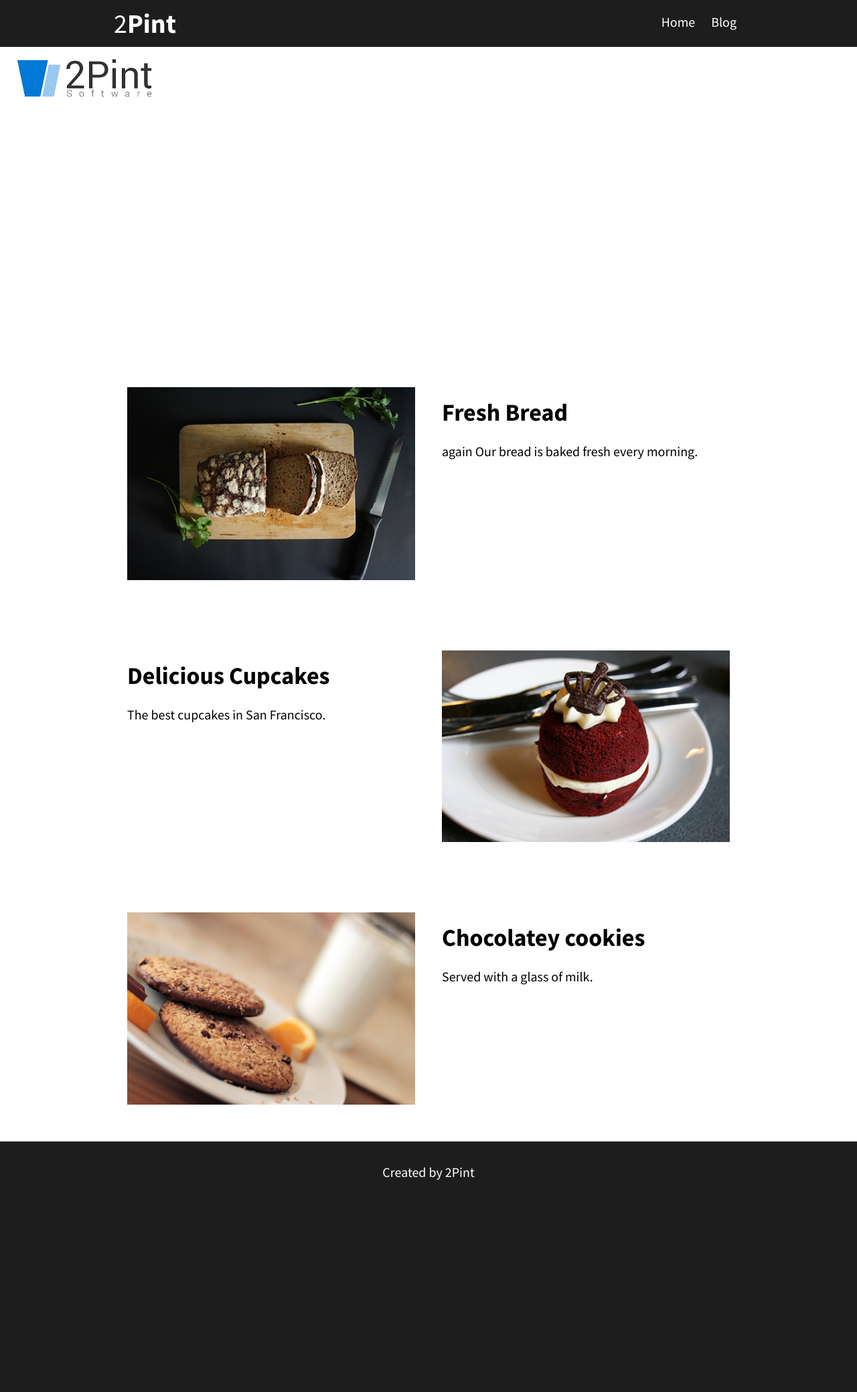
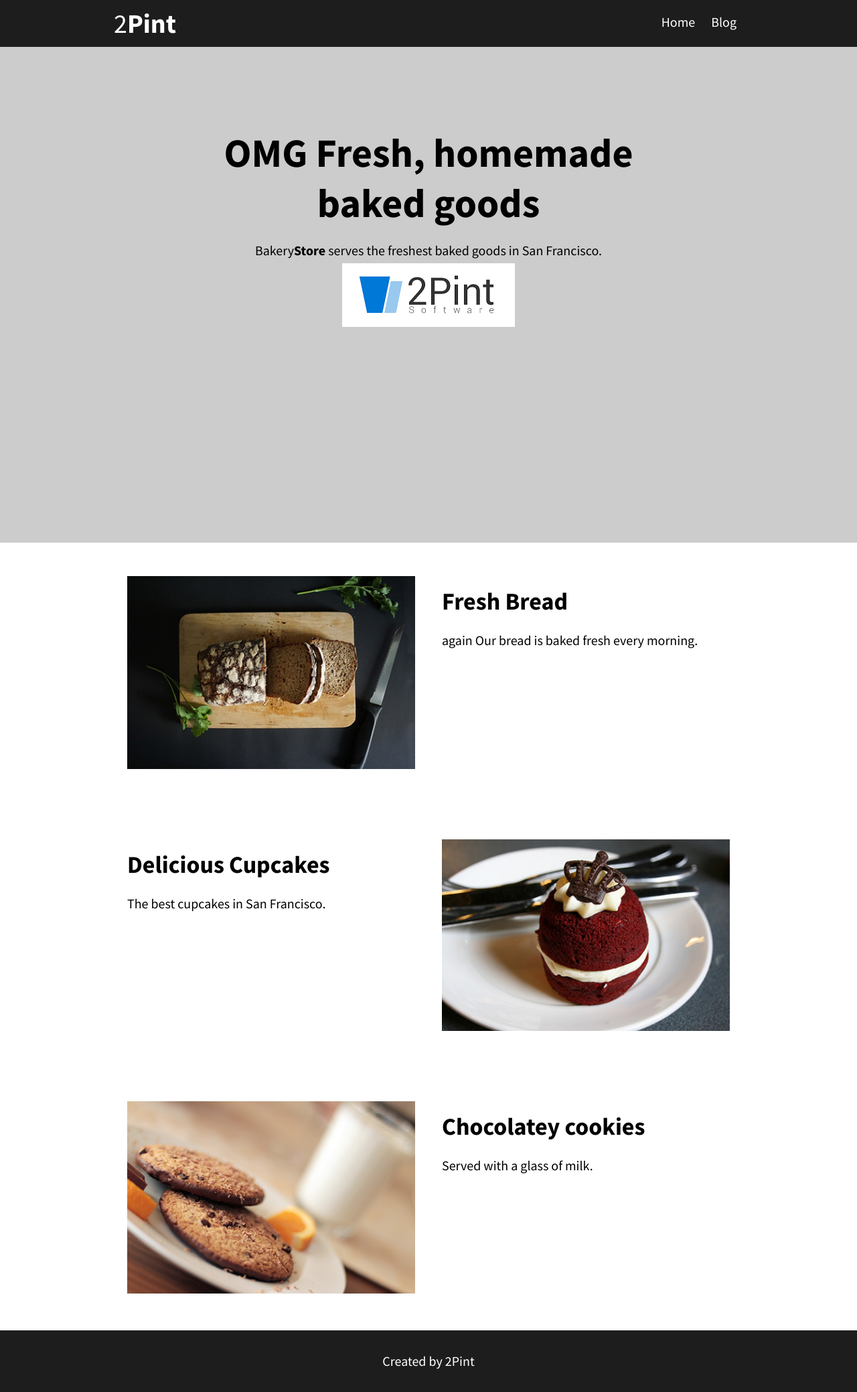
Before and after one commit to RoseSmithTest/2PintTest.github.io, a Jekyll site: the page built from index.html, in a window 1280 px wide. Shown: the whole page at 67% size. Built offline with Jekyll 4.4.1, drawn with Linux system fonts in a browser that asks for light colours; before the commit the page ends 1796 px from its top, so only the background shows below that.

Commit message:
Update style.css

```diff
--- a/css/style.css
+++ b/css/style.css
@@ -60,10 +60,15 @@ footer {
 }
 
 section.hero {
-	color: #fff;
+	/*color: #fff;
 	background-image: url('/images/2pintLogo.PNG');
 	background-size: initial;
-	background-repeat: no-repeat;
+	background-repeat: no-repeat;*/
+	background-image: url('/images/2pintLogo.PNG'); /* The image used */
+  background-color: #cccccc; /* Used if the image is unavailable */
+  height: 500px; /* You must set a specified height */
+  background-position: center; /* Center the image */
+  background-repeat: no-repeat; /* Do not repeat the image */
 }
 
 p.post-hero {
```
